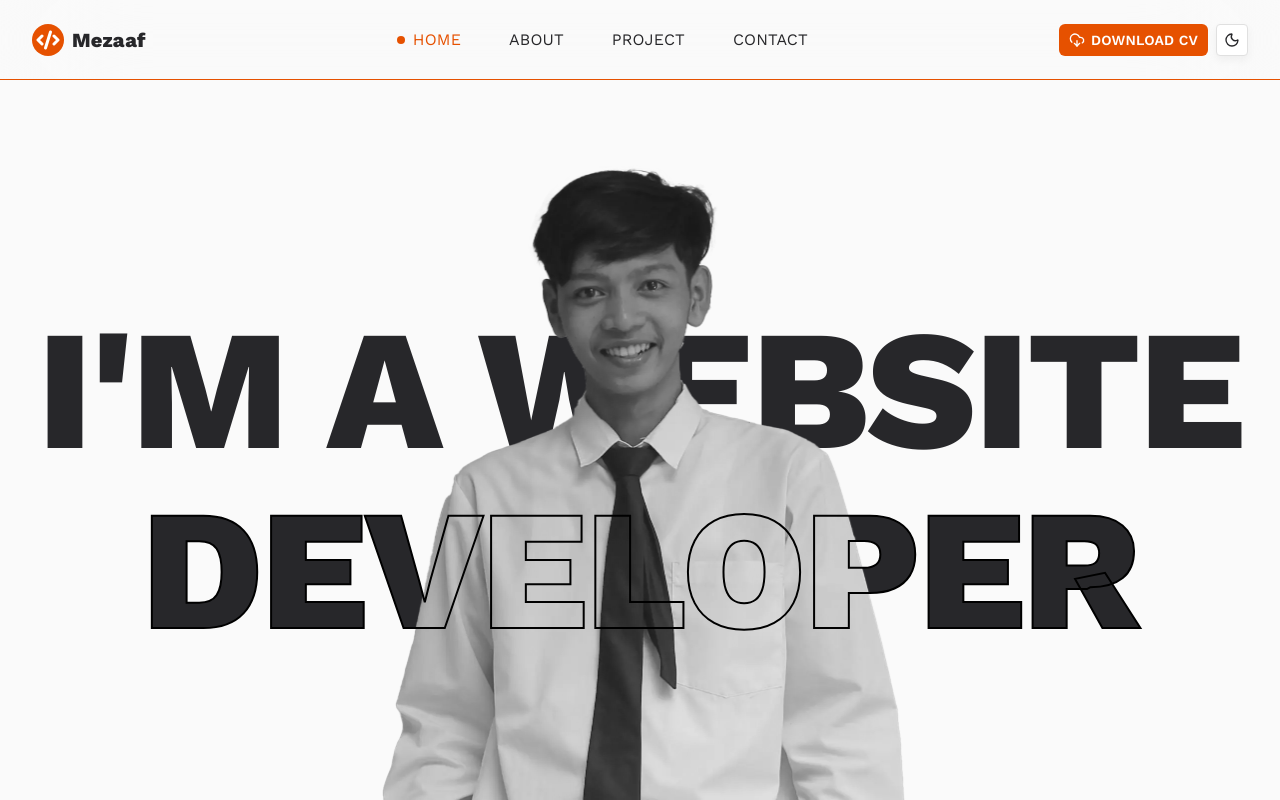
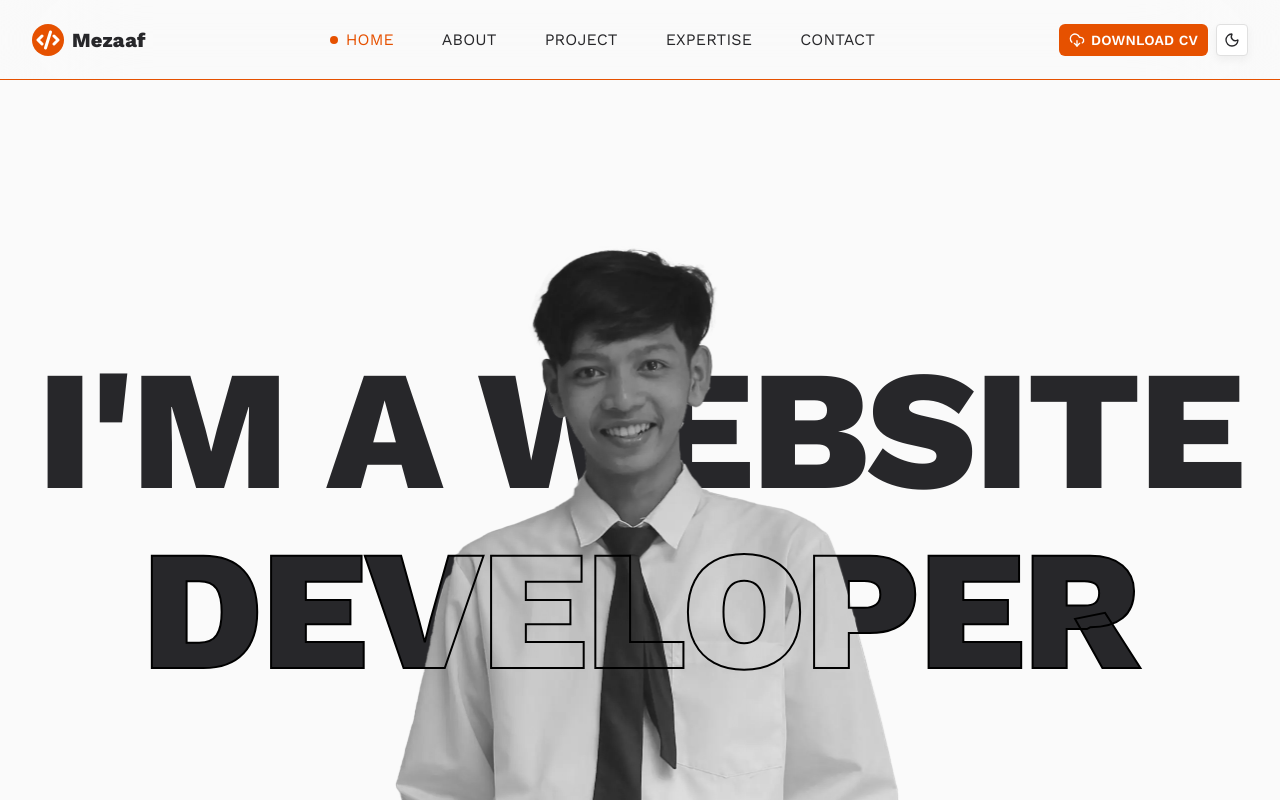
Before and after one commit to mezaaf/portfolio, a Next.js app: page / in a window 1280 px wide. Shown: the top 800 px of the page. Built offline with nearby package versions, Linux system fonts and the light colour scheme; no server answers.

Commit message:
fix(navbar): nav item active state

```diff
--- a/src/components/common/Navbar.tsx
+++ b/src/components/common/Navbar.tsx
@@ -15,15 +15,23 @@ import {
 const Navbar = () => {
   const [mounted, setMounted] = useState(false);
   const pathname = usePathname();
-
+  const [hash, setHash] = useState("");
   const { isExtraSmallScreen, isSmallScreen } = useMobile();
 
   useEffect(() => setMounted(true), []);
 
+  useEffect(() => {
+    setHash(window.location.hash);
+  }, []);
+
   return (
     <nav className="w-full z-10 sticky top-0 h-16 sm:h-18 lg:h-20 flex items-center justify-center border-b border-primary backdrop-blur-3xl">
       <div className="w-full mx-auto px-4 sm:px-6 lg:px-8 flex items-center justify-between">
-        <Link href={"/"} className="flex items-center gap-2">
+        <Link
+          href={"/"}
+          onClick={() => setHash("")}
+          className="flex items-center gap-2"
+        >
           <span className="bg-primary rounded-full p-1 text-white">
             <Code2Icon className="stroke-3" />
           </span>{" "}
@@ -31,11 +39,18 @@ const Navbar = () => {
         </Link>
         <div className="hidden md:flex items-center gap-4 sm:gap-6 lg:gap-8">
           {navItems.map((nav) => {
-            const isActive = pathname === nav.href;
+            const isActive =
+              nav.href === "/"
+                ? pathname === "/" && hash === ""
+                : hash === `#${nav.href.split("#")[1]}`;
             return (
               <Link
                 key={nav.name}
                 href={nav.href}
+                onClick={() => {
+                  const nextHash = nav.href.split("#")[1];
+                  setHash(nextHash ? `#${nextHash}` : "");
+                }}
                 className={cn(
                   "flex items-center gap-2 hover:text-primary",
                   isActive && "text-primary"
@@ -90,7 +105,11 @@ const navItems = [
   },
   {
     name: "PROJECT",
-    href: "/projects",
+    href: "/#project",
+  },
+  {
+    name: "EXPERTISE",
+    href: "/#expertise",
   },
   {
     name: "CONTACT",
--- a/src/features/home/components/ExpertiseSection.tsx
+++ b/src/features/home/components/ExpertiseSection.tsx
@@ -4,7 +4,7 @@ import ExpertiseItem from "./ExpertiseItem";
 const ExpertiseSection = () => {
   return (
     <section
-      id="contact"
+      id="expertise"
       className="w-full max-w-6xl mx-auto px-4 sm:px-6 lg:px-8 flex flex-col items-center gap-8 pt-16 sm:pt-18 lg:pt-24"
     >
       <h1 className="text-2xl sm:text-3xl lg:text-4xl font-bold">
--- a/src/features/home/components/HeroSection.tsx
+++ b/src/features/home/components/HeroSection.tsx
@@ -2,8 +2,8 @@ import Image from "next/image";
 
 const HeroSection = () => {
   return (
-    <section className="overflow-hidden flex items-center justify-center relative">
-      <h1 className="mt-4 sm:mt-8 lg:mt-20 w-full absolute px-4 sm:px-6 lg:px-8 text-4xl sm:text-7xl lg:text-[170px] font-extrabold tracking-tight lg:leading-45 text-center">
+    <section className="overflow-hidden flex items-center justify-center pt-4 sm:pt-8 lg:pt-20 relative">
+      <h1 className="w-full absolute px-4 sm:px-6 lg:px-8 text-4xl sm:text-7xl lg:text-[170px] font-extrabold tracking-tight lg:leading-45 text-center">
         I&apos;M A WEBSITE <br />
         <span
           data-outline="DEVELOPER"
```
